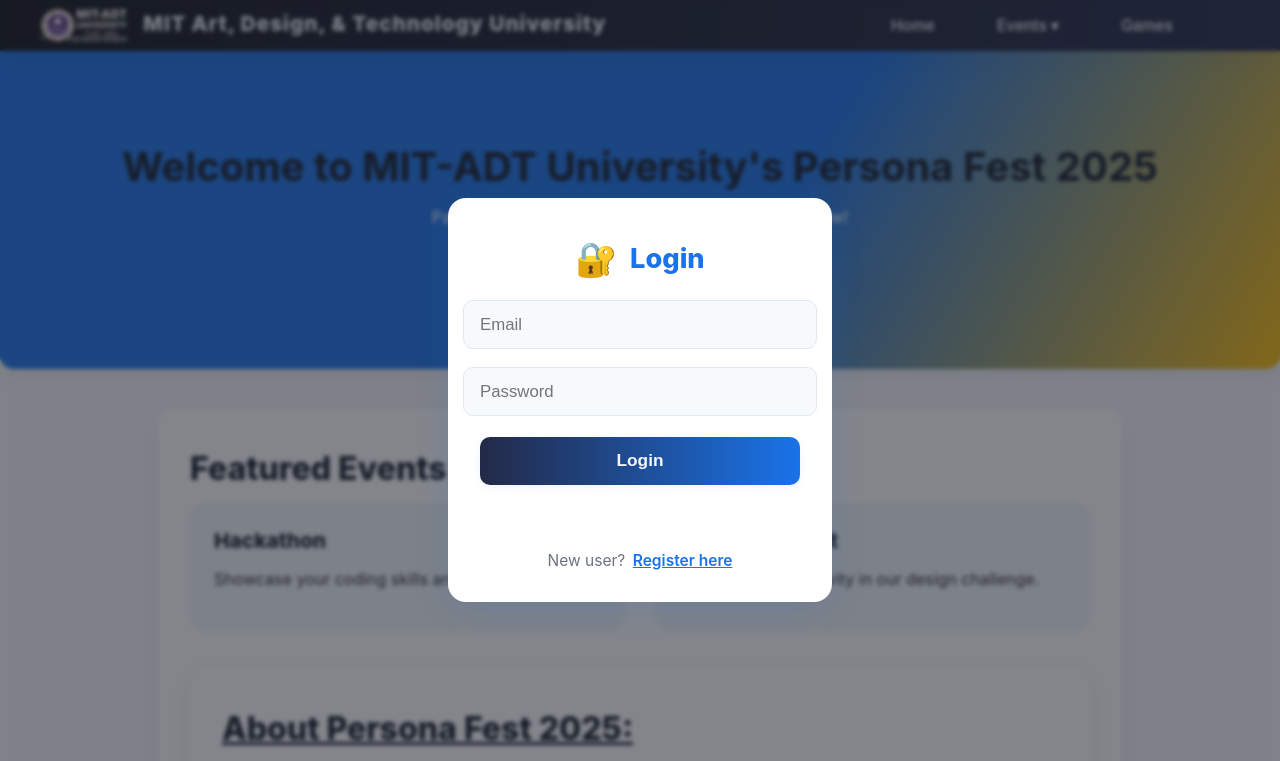
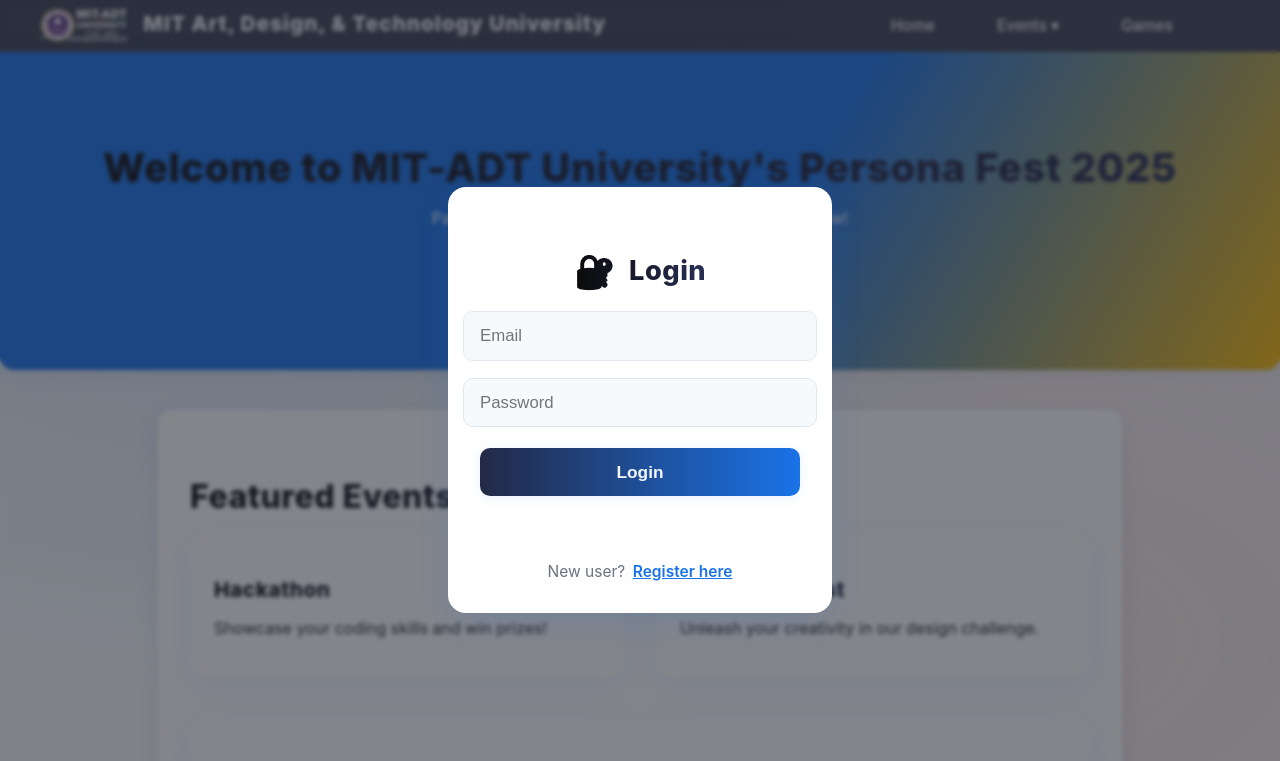
Before and after one commit to VedantCore/persona-fest-demo, a plain HTML site: page index.html in a window 1280 px wide. Shown: the top 761 px of the page. Drawn offline with Linux system fonts and the light colour scheme.

Commit message:
Minor bug fixes.

```diff
--- a/index.html
+++ b/index.html
@@ -7,6 +7,7 @@
     <link rel="stylesheet" href="styles.css">
 </head>
 <body>
+    <div class="modern-bg"></div>
     <nav class="navbar">
         <div class="navbar__container">
             <a href="index.html" id="navbar__logo">
--- a/styles.css
+++ b/styles.css
@@ -12,6 +12,16 @@
     --shadow: 0 4px 24px 0 rgba(60,72,88,0.10);
 }
 
+h1, h2, h3 {
+    letter-spacing: 0.5px;
+    font-weight: 800;
+    color: #1a73e8;
+    background: linear-gradient(90deg, #0a0a0a 0%, #292e56 100%);
+    -webkit-background-clip: text;
+    -webkit-text-fill-color: transparent;
+    background-clip: text;
+}
+
 h1 {
     /* Remove previous color and set a vibrant, readable color */
     color: #111827; /* Vibrant dark gray for readability */
@@ -19,7 +29,17 @@
     margin-bottom: 0.5rem;
 }
 
-h2, h3, h4 {
+h2 {
+    font-size: 2rem;
+    margin-bottom: 1rem;
+}
+
+h3 {
+    font-size: 1.3rem;
+    margin-bottom: 0.5rem;
+}
+
+h4 {
     font-family: 'Inter', Arial, sans-serif;
     font-weight: 800;
     color: #111827; /* Match h1 for consistency and readability */
@@ -35,13 +55,15 @@
 }
 
 .navbar {
-    background: linear-gradient(90deg, #10131a 0%, #232946 100%);
+    background: rgba(32, 36, 56, 0.85);
+    backdrop-filter: blur(8px);
     color: #f3f6fa;
-    box-shadow: var(--shadow);
+    box-shadow: 0 4px 24px 0 rgba(60,72,88,0.13);
     padding: 0.5rem 0;
     position: sticky;
     top: 0;
     z-index: 100;
+    border-bottom: 1.5px solid rgba(255,255,255,0.08);
 }
 
 .navbar__container {
@@ -101,21 +123,21 @@
     box-shadow: 0 2px 8px 0 rgba(26,115,232,0.10);
 }
 
-.button {
-    background: linear-gradient(90deg, #232946 0%, #1a73e8 100%);
-    color: #f3f6fa;
+.button, .hero-btn {
+    background: linear-gradient(90deg, #1a73e8 0%, #ff7e5f 100%);
+    color: #fff;
     border: none;
-    cursor: pointer;
-    font-weight: 600;
-    box-shadow: 0 2px 8px 0 rgba(26,115,232,0.08);
-    transition: background 0.2s, color 0.2s;
+    border-radius: 12px;
+    font-weight: 700;
+    font-size: 1.05rem;
+    box-shadow: 0 2px 12px 0 rgba(26,115,232,0.10);
+    transition: background 0.25s, box-shadow 0.25s, transform 0.18s;
 }
 
-.button:active,
-.signup button:active,
-.profile button:active {
-    background: #174ea6;
-    color: #fff;
+.button:hover, .hero-btn:hover {
+    background: linear-gradient(90deg, #ff7e5f 0%, #feb47b 100%);
+    box-shadow: 0 6px 24px 0 rgba(255,126,95,0.13);
+    transform: translateY(-2px) scale(1.04);
 }
 
 .signup button, .profile button {
@@ -159,23 +181,6 @@
     color: var(--primary);
 }
 
-h2, h3, h4 {
-    font-family: 'Inter', Arial, sans-serif;
-    font-weight: 800;
-    color: #111827; /* Match h1 for consistency and readability */
-    margin-top: 0;
-}
-
-h2 {
-    font-size: 2rem;
-    margin-bottom: 1rem;
-}
-
-h3 {
-    font-size: 1.3rem;
-    margin-bottom: 0.5rem;
-}
-
 .about, .events, .signup, .tech-events, .profile, .dev-console {
     max-width: 900px;
     margin: 2.5rem auto;
@@ -201,9 +206,15 @@
     transition: transform 0.15s, box-shadow 0.15s;
 }
 
+.event-card, .about, .signup, .profile, .dev-console, .tech-events {
+    box-shadow: 0 8px 32px 0 rgba(26, 115, 232, 0.10);
+    border-radius: 18px;
+    background: rgba(255,255,255,0.95);
+    transition: box-shadow 0.22s, transform 0.18s;
+}
 .event-card:hover {
-    transform: translateY(-4px) scale(1.03);
-    box-shadow: 0 6px 24px 0 rgba(26,115,232,0.10);
+    box-shadow: 0 16px 48px 0 rgba(255,126,95,0.13);
+    transform: translateY(-6px) scale(1.03);
 }
 
 .signup form, .profile form {
@@ -214,19 +225,16 @@
     margin: 0 auto;
 }
 
-.signup input, .signup select, .signup button,
-.profile input, .profile select, .profile button {
-    padding: 0.7rem;
-    font-size: 1rem;
-    border-radius: var(--radius);
-    border: 1px solid #e0e7ef;
+input, select, textarea {
+    border-radius: 10px;
+    border: 1.5px solid #e0e7ef;
     background: #f7fafc;
+    font-size: 1.05rem;
+    padding: 0.85rem 1rem;
     transition: border 0.2s, box-shadow 0.2s;
 }
-
-.signup input:focus, .signup select:focus,
-.profile input:focus, .profile select:focus {
-    border: 1.5px solid var(--primary);
+input:focus, select:focus, textarea:focus {
+    border: 1.5px solid #1a73e8;
     outline: none;
     box-shadow: 0 2px 8px 0 rgba(26,115,232,0.08);
 }
@@ -316,6 +324,7 @@
 /* Dropdown menu animation (already present, but smoother) */
 .navbar__dropdown {
     position: relative;
+    z-index: 1020; /* Ensure stacking context above other content */
 }
 
 .navbar__dropdown .dropdown-menu {
@@ -327,7 +336,7 @@
     background: #232946;
     border-radius: var(--radius);
     box-shadow: 0 8px 24px 0 rgba(26,115,232,0.10);
-    z-index: 1001;
+    z-index: 1050; /* Higher than .navbar and other content */
     opacity: 0;
     visibility: hidden;
     transform: translateY(10px);
@@ -467,9 +476,34 @@
     margin-left: 0.2em;
 }
 
+.modern-bg {
+    position: fixed;
+    top: 0; left: 0; width: 100vw; height: 100vh;
+    z-index: 0;
+    pointer-events: none;
+    background: radial-gradient(ellipse at 20% 20%, #1a73e8cc 0%, transparent 60%),
+                radial-gradient(ellipse at 80% 80%, #ff7e5fcc 0%, transparent 60%);
+    opacity: 0.18;
+    animation: bgMove 12s ease-in-out infinite alternate;
+}
+@keyframes bgMove {
+    0% { background-position: 20% 20%, 80% 80%; }
+    100% { background-position: 30% 30%, 70% 70%; }
+}
+body > *:not(.modern-bg) {
+    position: relative;
+    z-index: 1;
+}
+
 @media (max-width: 500px) {
     #loginForm, #registerForm {
         min-width: 90vw;
         padding: 1.2rem 0.7rem 1.2rem 0.7rem;
     }
 }
+
+#loginModal form, #registerModal form {
+    border-radius: 18px !important;
+    box-shadow: 0 8px 32px 0 rgba(26, 115, 232, 0.13) !important;
+    background: #fff !important;
+}
```
Also changed, not shown: CITATIONS.md (+1 -1 lines).
